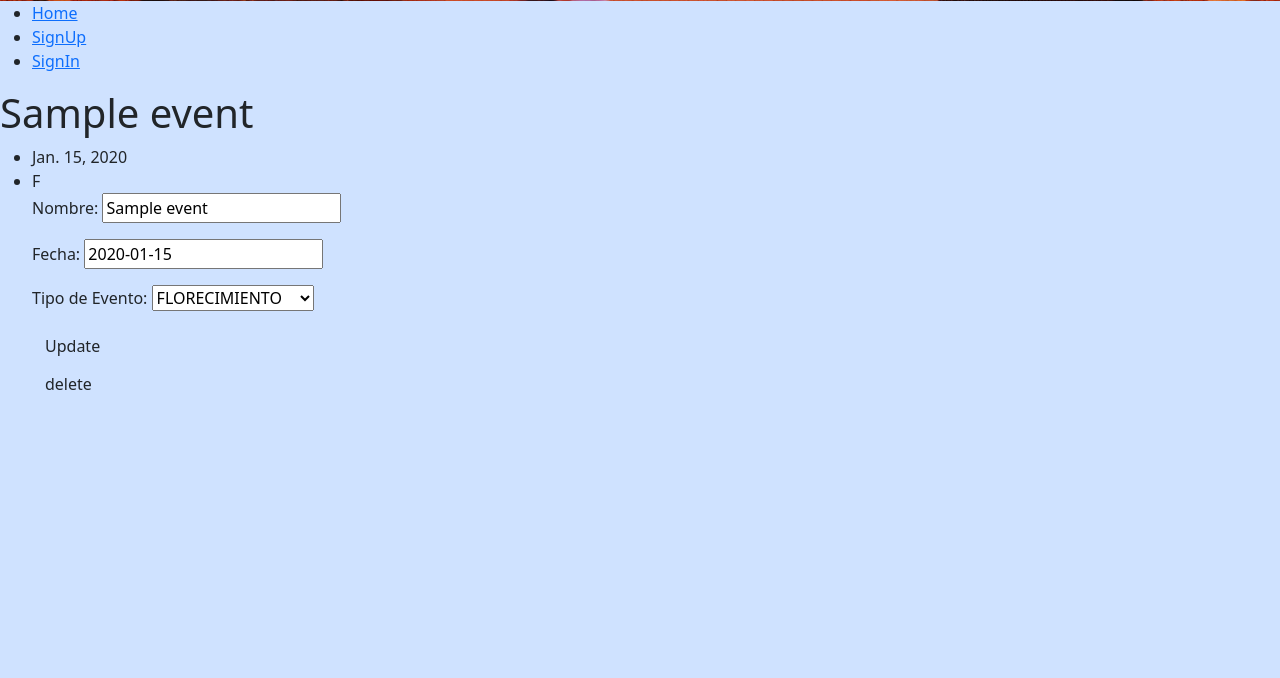
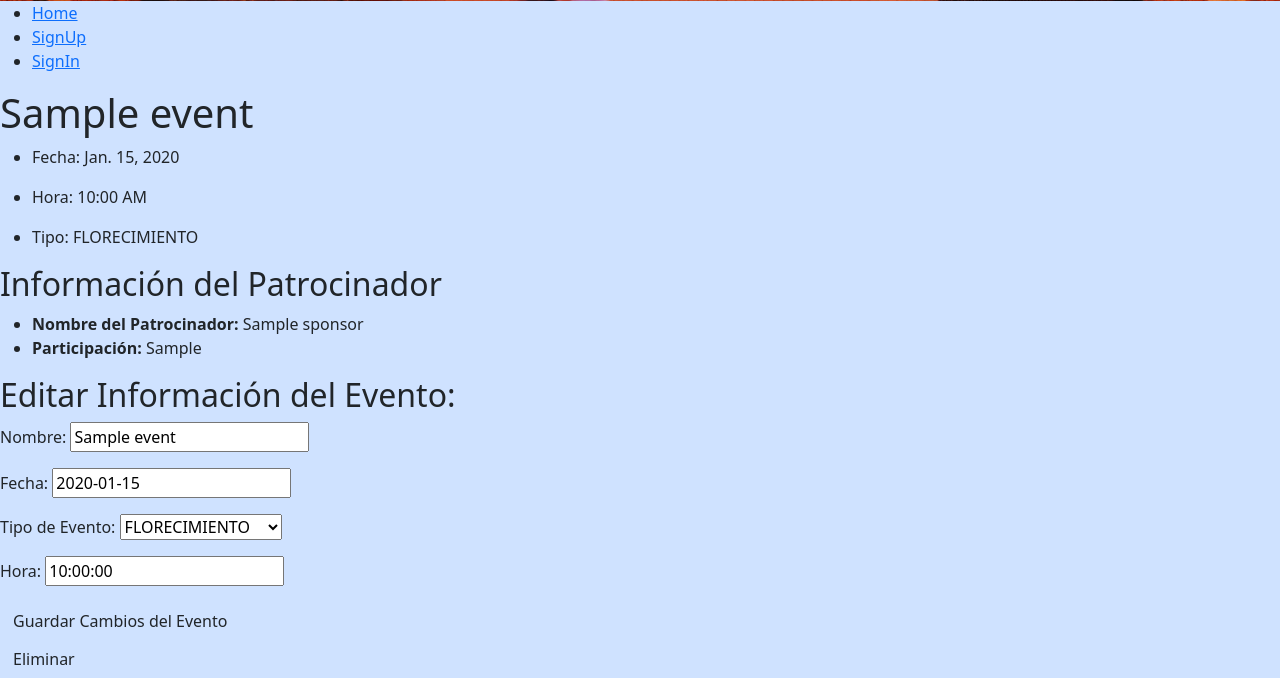
Before and after one commit to jufeplasa/icesi-filantrop-a-equipo-4, a Django app: page /event/1/ in a window 1280 px wide. Shown: the part 498-1176 px from the top of the page. Before the commit the page ends 888 px from the top, so only its background shows below. Run offline with Django 4.2, Linux system fonts and the light colour scheme; tables that the repository leaves empty hold one stand-in row (values such as "Sample post").

Commit message:
feat: All functionalities on CRUD with Sponsor entity

```diff
--- a/crmModule/forms.py
+++ b/crmModule/forms.py
@@ -1,6 +1,8 @@
 from django.forms import ModelForm
 from .models import Sponsor
 from .models import Event
+from django import forms
+from .models import Sponsor_Event
 
 class SponsorForm(ModelForm):
     class Meta:
@@ -17,8 +19,35 @@ class SponsorForm(ModelForm):
 class EventForm(ModelForm):
     class Meta:
         model= Event
-        fields = ['name','date','event_Type']
-        #event_Type = forms.ChoiceField(choices=Event_Type.TYPE_CHOICES)
+        fields = ['name','date','event_Type','time']
+
         labels={
-            'name':'Nombre', 'date':'Fecha', 'event_Type':'Tipo de Evento'
+            'name':'Nombre', 'date':'Fecha','time':'Hora', 'event_Type':'Tipo de Evento'
             }
+
+class SponsorEventForm(forms.ModelForm):
+    class Meta:
+        model = Sponsor_Event
+        fields = ['Sponsor_id', 'participation']
+
+class CombinedForm(forms.ModelForm):
+    name = forms.CharField(label='Nombre del Evento')
+    date = forms.DateField(label='Fecha')
+    time = forms.TimeField(label = 'Hora',widget=forms.TimeInput(format='%H:%M'))
+    event_Type = forms.ChoiceField(choices=Event.type, label='Tipo de Evento')
+
+    sponsor_name = forms.ModelChoiceField(queryset=Sponsor.objects.all(), label='Patrocinador', to_field_name='name')
+
+    class Meta:
+        model = Sponsor_Event
+        fields = ['sponsor_name', 'participation']
+
+    def __init__(self, *args, **kwargs):
+        super().__init__(*args, **kwargs)
+        self.fields['sponsor_name'].required = True
+        self.fields['participation'].required = True
+
+    def clean_sponsor_name(self):
+        sponsor_name = self.cleaned_data['sponsor_name']
+        sponsor = Sponsor.objects.get(name=sponsor_name)
+        return sponsor.id  # Devolvemos el ID del patrocinador
--- a/crmModule/models.py
+++ b/crmModule/models.py
@@ -1,4 +1,5 @@
 from django.db import models
+from django import forms
 
 # Create your models here.
 #class Event_Type(models.Model):
@@ -24,6 +25,7 @@ class Event(models.Model):
     date = models.DateField()
     name = models.CharField(max_length=40, unique=True)
     event_Type = models.CharField(choices=type, max_length=1)
+    time = models.TimeField()
 
 class Sponsor(models.Model):
     type = [
@@ -35,6 +37,8 @@ class Sponsor(models.Model):
     contact_number = models.CharField(max_length=200, unique=True)
     email =models.CharField(max_length=200)
     previousColab =models.CharField(max_length=200)
+    def __str__(self):
+        return self.name
 
 class Sponsor_Event (models.Model):
     event_name =models.ForeignKey(Event, on_delete=models.CASCADE)
--- /dev/null
+++ b/crmModule/static/js/main.js
@@ -0,0 +1,6 @@
+// custom.js
+document.getElementById('edit-button').addEventListener('click', function () {
+    alert('Botón "Editar" clickeado');
+    document.getElementById('info-form').style.display = 'none';
+    document.getElementById('edit-form').style.display = 'block';
+});
--- a/crmModule/templates/event_detail.html
+++ b/crmModule/templates/event_detail.html
@@ -1,35 +1,47 @@
 {% extends 'base.html' %}
 
 {% block content %}
+<h1>{{ event.name }}</h1>
 
-
-
-<h1>{{event.name}}</h1>
 <ul>
     <li>
-        {{event.date}}
+       <p>Fecha: {{event.date}}</p>
     </li>
     <li>
-        {{event.event_Type}}
+        <p>Hora: {{ event.time|time:"g:i A" }}</p>
+    </li>
+    <li>
+        <p>Tipo: {{ event.get_event_Type_display }}</p>
     </li>
 
     {{error}}
+</ul>
+<!-- Información del Patrocinador -->
+<h2>Información del Patrocinador</h2>
+<ul>
+    {% for sponsor_detail in sponsor_details %}
+        <li><strong>Nombre del Patrocinador:</strong> {{ sponsor_detail.sponsor.name }}</li>
+        <li><strong>Participación:</strong> {{ sponsor_detail.participation }}</li>
+    {% endfor %}
+</ul>
 
+<!-- Formulario de edición del Evento -->
+<h2>Editar Información del Evento:</h2>
 <form method="POST">
     {% csrf_token %}
-        {{form.as_p}}
-        <button class="btn">
-            Update
+    {{ event_form.as_p }}
+    <button class="btn" type="submit">
+        Guardar Cambios del Evento
     </button>
 </form>
 
-    <form action="{% url 'delete_event' event.id  %}" method="POST">
+{{ error }}
+
+<form action="{% url 'delete_event' event.id %}" method="POST">
     {% csrf_token %}
     <button class="btn">
-            delete
+        Eliminar
     </button>
 </form>
 
-</ul>
-
 {% endblock %}
--- a/crmModule/views/event.py
+++ b/crmModule/views/event.py
@@ -1,7 +1,9 @@
 from django.shortcuts import render, redirect, get_object_or_404
 from ..forms import EventForm
 from ..models import Event
-
+from ..models import Sponsor_Event
+from ..forms import SponsorEventForm
+from ..forms import CombinedForm  # Importa el formulario compuesto
 
 def event(request):
     events = Event.objects.all()
@@ -9,39 +11,86 @@ def event(request):
         'events':events
     })
 
+
+
 def register_event(request):
+    if request.method == 'POST':
+        try:
+            combined_form = CombinedForm(request.POST)
 
-    if request.method == 'GET':
-        #choices = Event_Type.TYPE_CHOICES
-        #form = EventForm(choices=choices)
-        return render(request, 'register_event.html',
-                {
-                    'form': EventForm,
-                    'error': "Introduce valid Data"
+            if combined_form.is_valid():
+                # Obtener el nombre del evento seleccionado en el formulario
+                event_name = request.POST.get('name')
+
+                event_date = request.POST.get('date')
+                event_type = request.POST.get('event_Type')
+                event_time = request.POST.get('time')
+                # Verificar si ya existe un evento con el mismo nombre
+                event, created = Event.objects.get_or_create(
+                    name=event_name,
+                    date=event_date,
+                    event_Type=event_type.upper(),  # Convierte a mayúsculas para que coincida con las opciones del modelo
+                    time = event_time
+                )
+
+                # Guardar el formulario compuesto que incluye datos de evento y participación del patrocinador
+                sponsor_event = combined_form.save(commit=False)
+
+                # Obtener el ID del patrocinador seleccionado en el formulario
+                sponsor_id = combined_form.cleaned_data['sponsor_name']
+
+                # Asignar el patrocinador y el evento a la instancia de Sponsor_Event
+                sponsor_event.Sponsor_id_id = sponsor_id
+                sponsor_event.event_name = event
+
+                # Guardar la instancia de Sponsor_Event
+                sponsor_event.save()
+
+                return redirect('event')
+            else:
+                # En caso de datos no válidos, manejar los errores de validación
+                return render(request, 'register_event.html', {
+                    'combined_form': combined_form,
+                    'error': "Introduce datos válidos"
                 })
+
+        except Exception as e:
+            # Manejar cualquier otra excepción aquí
+            return render(request, 'register_event.html', {
+                'combined_form': CombinedForm(),
+                'error': str(e)
+            })
     else:
-        try:
-            form = EventForm(request.POST)
-            new_event=form.save(commit=False)
-            new_event.save()
-            return redirect('event')
-        except:
-            return render(request, 'register_event.html',
-                  {
-                      'form':EventForm,
-                      'error': "Introduce valid data"
-                  })
+        # Si la solicitud es GET, renderizar el formulario compuesto vacío
+        combined_form = CombinedForm()
+
+        return render(request, 'register_event.html', {
+            'combined_form': combined_form
+        })
 
 def event_detail(request, event_id):
 
     if request.method == 'GET':
-        event=get_object_or_404(Event,pk=event_id)
-        form =EventForm(instance=event)
-        return render(request, 'event_detail.html',
-                    {
-                        'event':event,
-                        'form':form
-                    })
+        event = get_object_or_404(Event, pk=event_id)
+        event_form = EventForm(instance=event)
+
+        # Obtener todas las participaciones de patrocinadores relacionadas con el evento
+        sponsor_events = Sponsor_Event.objects.filter(event_name=event)
+
+        # Crear una lista para almacenar los detalles de los patrocinadores y sus participaciones
+        sponsor_details = []
+
+        # Iterar a través de las participaciones de patrocinadores
+        for sponsor_event in sponsor_events:
+            sponsor = sponsor_event.Sponsor_id
+            participation = sponsor_event.participation
+            sponsor_details.append({'sponsor': sponsor, 'participation': participation})
+
+        return render(request, 'event_detail.html', {
+            'event': event,
+            'event_form': event_form,  # Pasa el formulario del evento a la plantilla
+            'sponsor_details': sponsor_details,  # Pasa los detalles de los patrocinadores a la plantilla
+        })
     else:
        try:
         event=get_object_or_404(Event,pk=event_id)
@@ -56,6 +105,9 @@ def event_detail(request, event_id):
                         'error': "Error updating event"
                     })
 
+
+
+
 def delete_event(request, event_id):
     event=get_object_or_404(Event,pk=event_id)
     if request.method == 'POST':
```
Also changed, not shown: crmModule/templates/register_event.html (+15 -9 lines), crmModule/migrations/0005_event_time.py (added). Lines whose indentation alone changed are shown as unchanged.
